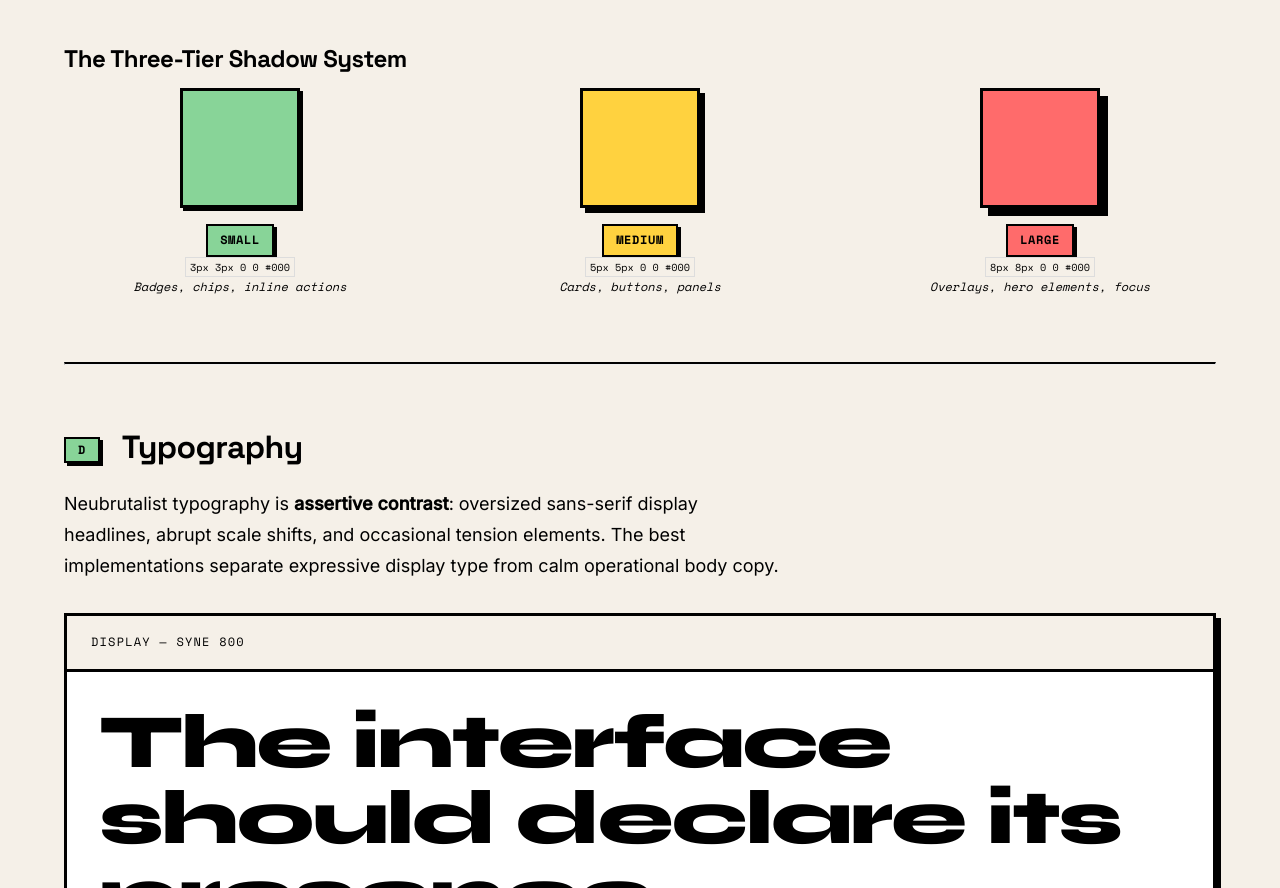
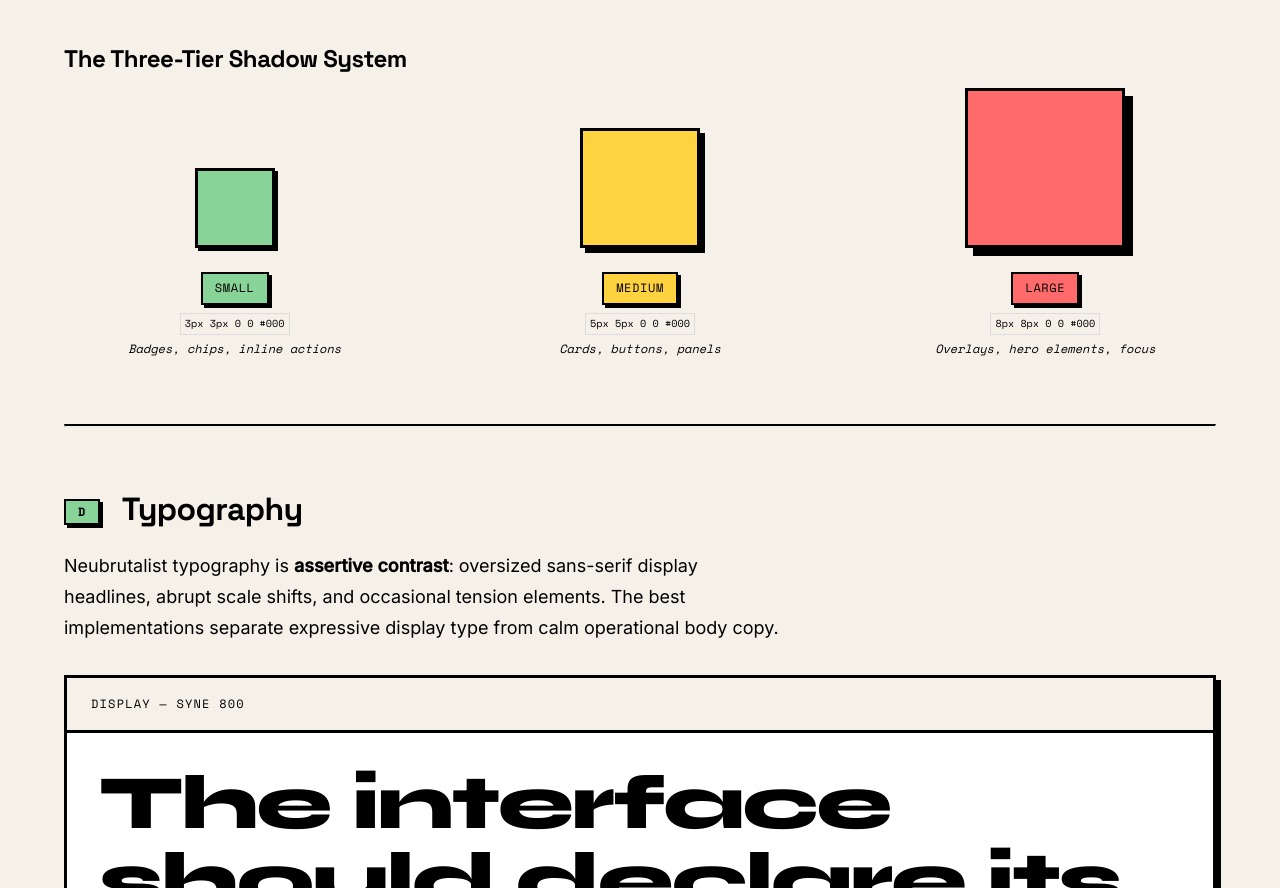
Before and after one commit to neubrutalism/neubrutalism.com, a plain HTML site: page index.html in a window 1280 px wide. Shown: the part 7109-7997 px from the top of the page. Drawn offline with nearby package versions, Linux system fonts and the light colour scheme.

Commit message:
Scale shadow tier boxes progressively and add spacing

```diff
--- a/index.html
+++ b/index.html
@@ -473,29 +473,29 @@
 
         <div class="mt-lg mb-2xl">
           <h4 class="mb-sm">The Three-Tier Shadow System</h4>
-          <div class="shadow-demos">
+          <div class="shadow-demos" style="align-items: flex-end; gap: var(--space-2xl);">
             <div class="shadow-demo">
-              <div class="shadow-demo-box" style="box-shadow: 3px 3px 0 0 #000; background: var(--green);"></div>
-              <div class="shadow-demo-label">
-                <strong><span class="badge badge-green">Small</span></strong><br>
-                <code>3px 3px 0 0 #000</code><br>
-                <em>Badges, chips, inline actions</em>
+              <div class="shadow-demo-box" style="width: 80px; height: 80px; box-shadow: 3px 3px 0 0 #000; background: var(--green);"></div>
+              <div class="shadow-demo-label" style="margin-top: var(--space-md);">
+                <span class="badge badge-green">Small</span><br>
+                <code style="margin-top: 0.5rem; display: inline-block;">3px 3px 0 0 #000</code><br>
+                <em style="margin-top: 0.25rem; display: inline-block;">Badges, chips, inline actions</em>
               </div>
             </div>
             <div class="shadow-demo">
-              <div class="shadow-demo-box" style="box-shadow: 5px 5px 0 0 #000; background: var(--yellow);"></div>
-              <div class="shadow-demo-label">
-                <strong><span class="badge badge-yellow">Medium</span></strong><br>
-                <code>5px 5px 0 0 #000</code><br>
-                <em>Cards, buttons, panels</em>
+              <div class="shadow-demo-box" style="width: 120px; height: 120px; box-shadow: 5px 5px 0 0 #000; background: var(--yellow);"></div>
+              <div class="shadow-demo-label" style="margin-top: var(--space-md);">
+                <span class="badge badge-yellow">Medium</span><br>
+                <code style="margin-top: 0.5rem; display: inline-block;">5px 5px 0 0 #000</code><br>
+                <em style="margin-top: 0.25rem; display: inline-block;">Cards, buttons, panels</em>
               </div>
             </div>
             <div class="shadow-demo">
-              <div class="shadow-demo-box" style="box-shadow: 8px 8px 0 0 #000; background: var(--pink);"></div>
-              <div class="shadow-demo-label">
-                <strong><span class="badge badge-pink">Large</span></strong><br>
-                <code>8px 8px 0 0 #000</code><br>
-                <em>Overlays, hero elements, focus</em>
+              <div class="shadow-demo-box" style="width: 160px; height: 160px; box-shadow: 8px 8px 0 0 #000; background: var(--pink);"></div>
+              <div class="shadow-demo-label" style="margin-top: var(--space-md);">
+                <span class="badge badge-pink">Large</span><br>
+                <code style="margin-top: 0.5rem; display: inline-block;">8px 8px 0 0 #000</code><br>
+                <em style="margin-top: 0.25rem; display: inline-block;">Overlays, hero elements, focus</em>
               </div>
             </div>
           </div>
```
